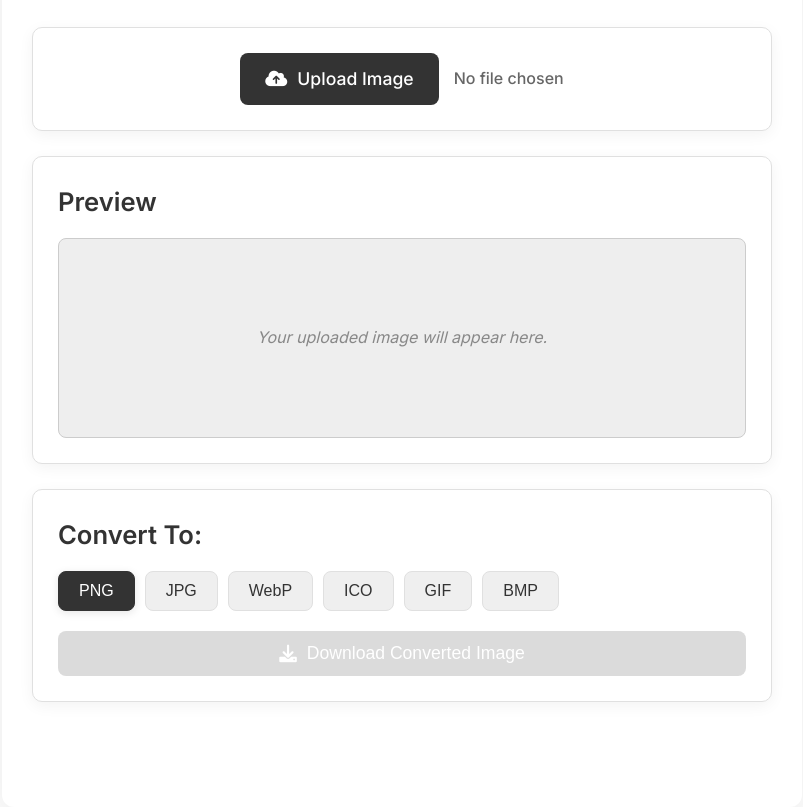
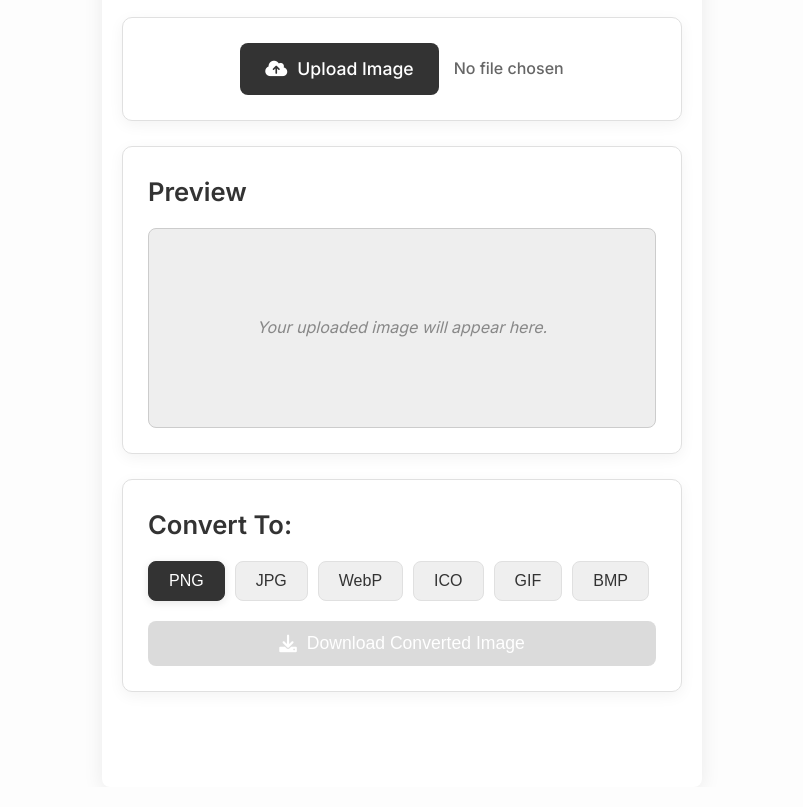
Before and after one commit to Fikarroyal/images-converter, a plain HTML site: page index.html in a window 1280 px wide. Shown: the part 118-925 px from the top of the page, without its empty margins (238-1041 px from the left). Drawn offline with Linux system fonts and the light colour scheme.

Commit message:
Update style.css

```diff
--- a/style.css
+++ b/style.css
@@ -42,12 +42,12 @@ body {
     display: flex;
     flex-direction: column;
     width: 90%;
-    max-width: 800px; /* Lebar optimal untuk tool ini, disesuaikan */
-    min-height: 85vh;
+    max-width: 600px;      /* dari 800px menjadi lebih ramping */
+    min-height: auto;
     background-color: var(--card-bg-light);
-    border-radius: 12px;
-    box-shadow: 0 10px 40px var(--shadow-light);
-    padding: 30px; /* Konsisten dengan padding card */
+    border-radius: 8px;    /* dari 12px → 8px agar sudut lebih kecil */
+    box-shadow: 0 4px 20px var(--shadow-light); /* lebih soft */
+    padding: 20px;         /* dari 30px → 20px supaya dalamnya lebih kecil */
     transition: background-color 0.3s ease, box-shadow 0.3s ease;
 }
 
```
